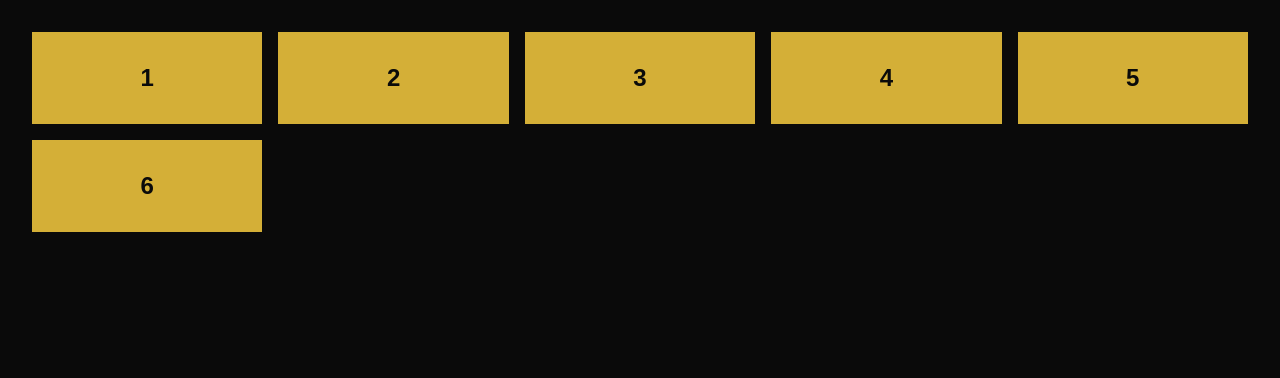
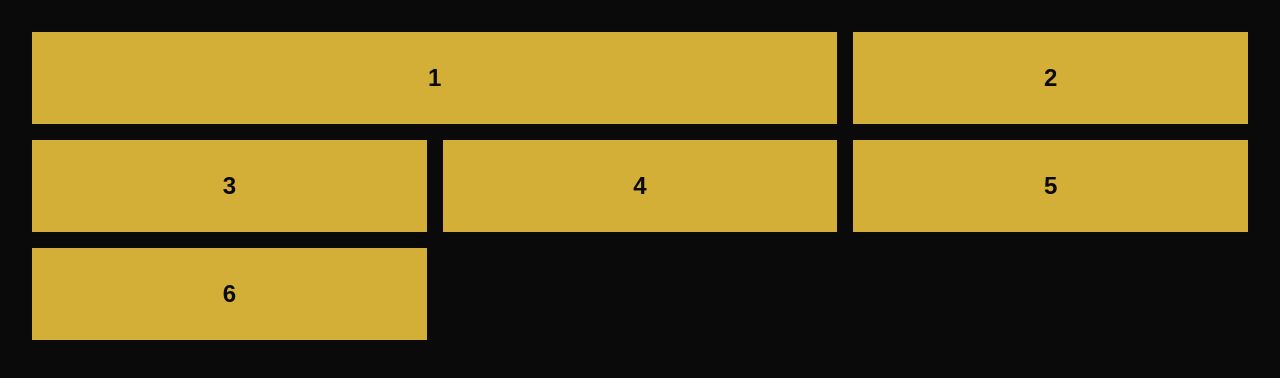
Before and after one commit to bynheaven/grid-practice, a plain HTML site: page index.html in a window 1280 px wide. Drawn offline with Linux system fonts and the light colour scheme.

Commit message:
First child

```diff
--- a/style.css
+++ b/style.css
@@ -13,7 +13,7 @@ body {
 
 .grid-container {
     display: grid;
-    grid-template-columns: repeat(auto-fill, minmax(200px, 1fr));
+    grid-template-columns: repeat(3, 1fr);
     gap: 1rem;
 }
 
@@ -25,3 +25,7 @@ body {
     font-size: 1.5rem;
     font-weight: bold;
 }
+
+.box:first-child {
+    grid-column: 1 / 3;
+}
```
